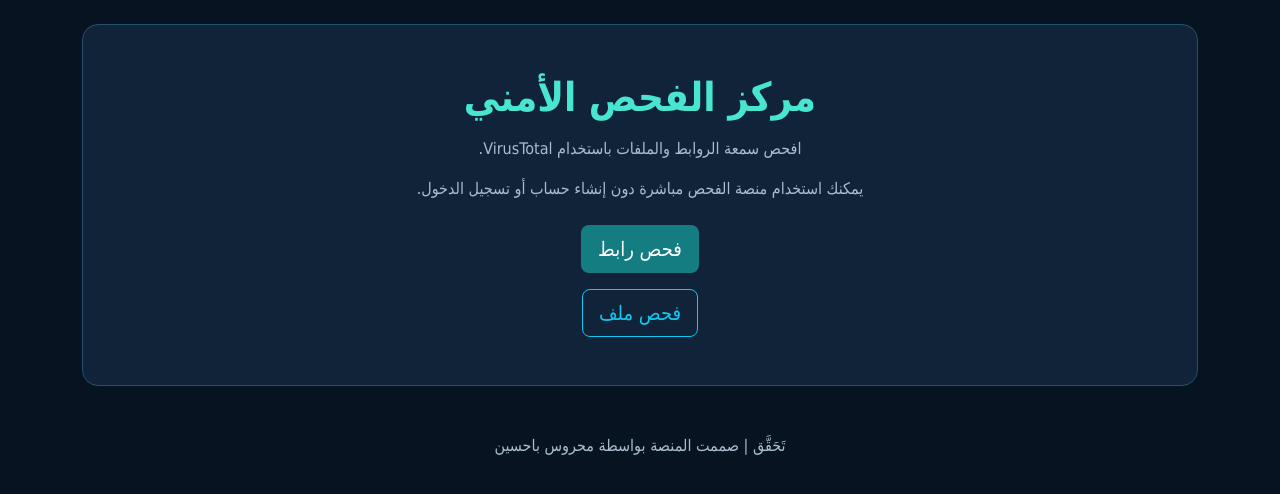
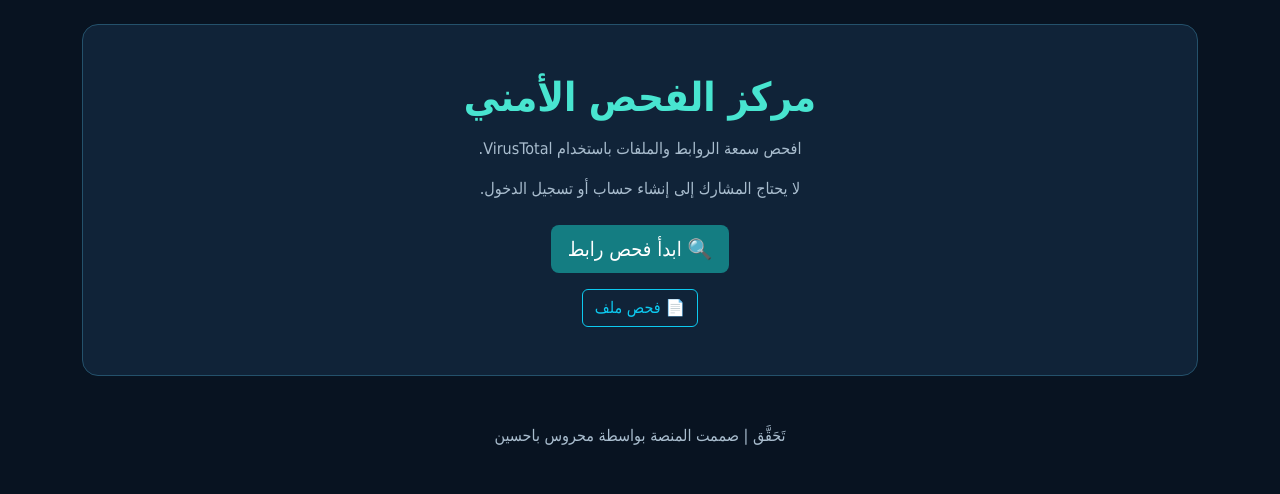
Before and after one commit to 734205651/TahaqqaqSecurity, a Flask app: page / in a window 1280 px wide. Shown: the part 90-584 px from the top of the page. Run offline with Flask 3, Linux system fonts and the light colour scheme.

Commit message:
Update index.html

```diff
--- a/templates/index.html
+++ b/templates/index.html
@@ -4,26 +4,38 @@
 
 <section class="panel p-5 text-center mt-4">
 
-    <h1 class="brand">مركز الفحص الأمني</h1>
+    <h1 class="brand">
+        مركز الفحص الأمني
+    </h1>
 
     <p class="muted mt-3">
         افحص سمعة الروابط والملفات باستخدام VirusTotal.
     </p>
 
     <p class="muted">
-        يمكنك استخدام منصة الفحص مباشرة دون إنشاء حساب أو تسجيل الدخول.
+        لا يحتاج المشارك إلى إنشاء حساب أو تسجيل الدخول.
     </p>
 
     <div class="mt-4">
-        <a class="btn btn-main btn-lg" href="{{ url_for('scan_url') }}">
-            فحص رابط
+
+        <a
+            class="btn btn-main btn-lg"
+            href="{{ url_for('scan_url') }}"
+        >
+            🔍 ابدأ فحص رابط
         </a>
+
     </div>
 
     <div class="mt-3">
-        <a class="btn btn-outline-info btn-lg" href="{{ url_for('scan_file') }}">
-            فحص ملف
+
+        <a
+            class="btn btn-outline-info"
+            href="{{ url_for('scan_file') }}"
+        >
+            📄 فحص ملف
         </a>
+
     </div>
 
 </section>
```
